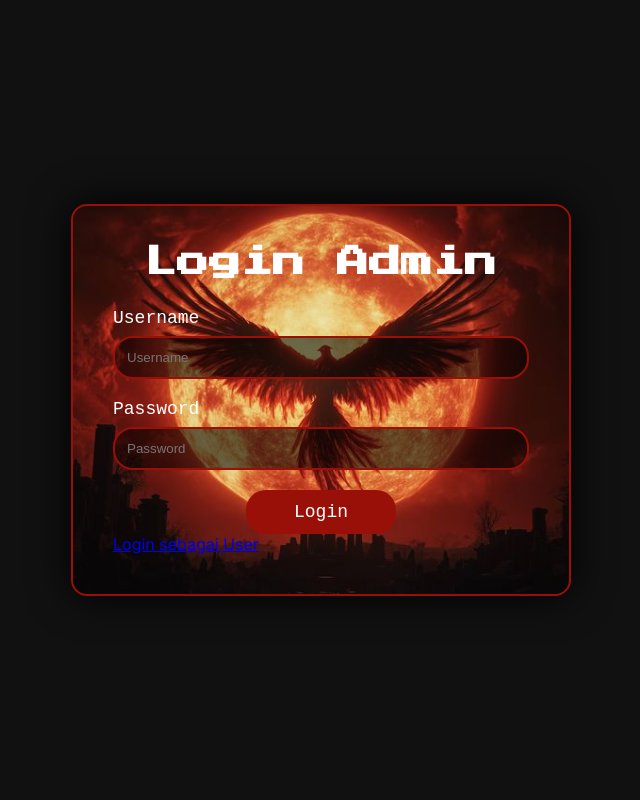
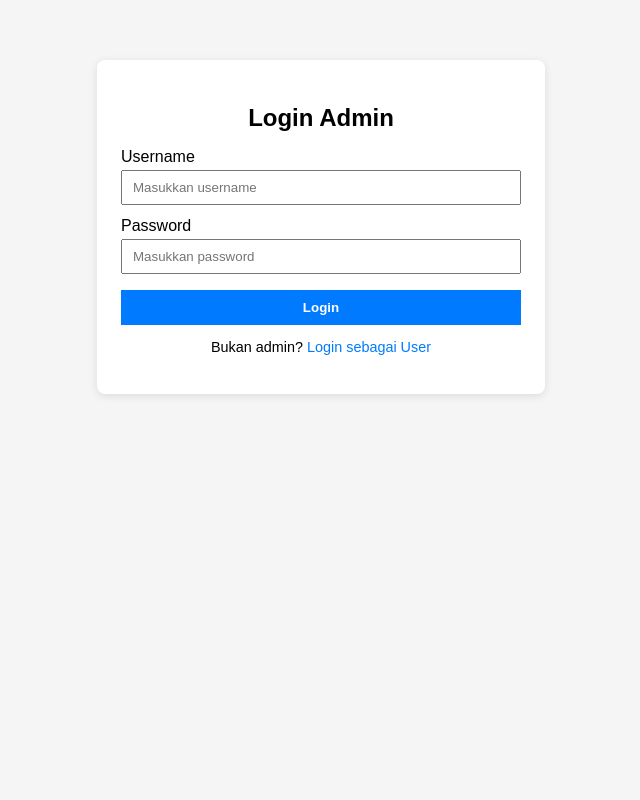
Before and after one commit to adityadoang/Rekrut-Pinik, a PHP site: page /auth/login_admin.php in a window 1280 px wide. Shown: the whole page, without its empty margins (319-959 px from the left). Run offline with PHP 8.4, Linux system fonts and the light colour scheme.

Commit message:
admin beres

```diff
--- a/auth/login_admin.php
+++ b/auth/login_admin.php
@@ -1,60 +1,161 @@
 <?php
+// auth/login_admin.php
+
 session_start();
 require_once '../config/db.php';
 
 $error = '';
 
+// Kalau sudah login sebagai admin, langsung lempar ke dashboard
+if (isset($_SESSION['user_id']) && ($_SESSION['role'] ?? '') === 'admin') {
+    header('Location: ../admin/dashboard.php');
+    exit;
+}
+
 if ($_SERVER['REQUEST_METHOD'] === 'POST') {
     $username = trim($_POST['username'] ?? '');
     $password = $_POST['password'] ?? '';
 
-    $stmt = $conn->prepare("SELECT id, username, password FROM users WHERE username = ? AND role = 'admin'");
+    if ($username === '' || $password === '') {
+        $error = 'Username dan password wajib diisi.';
+    } else {
+        // Ambil data admin berdasarkan username dan role
+        $stmt = $conn->prepare("SELECT id, username, password, role FROM users WHERE username = ? AND role = 'admin'");
         if (!$stmt) {
-        $error = "Error prepare: " . $conn->error;
+            $error = 'Terjadi kesalahan pada server: ' . $conn->error;
         } else {
             $stmt->bind_param('s', $username);
             $stmt->execute();
             $result = $stmt->get_result();
             $admin = $result->fetch_assoc();
 
-        if ($admin && password_verify($password, $admin['password'])) {
+            if ($admin) {
+                $hash = $admin['password'];
+
+                // Support 2 kondisi:
+                // 1) password di database sudah di-hash (password_hash)
+                // 2) password di database masih plain text
+                if (password_verify($password, $hash) || $password === $hash) {
+                    // Set session admin
                     $_SESSION['user_id']  = $admin['id'];
                     $_SESSION['username'] = $admin['username'];
-            $_SESSION['role']     = 'admin';
+                    $_SESSION['role']     = $admin['role']; // harus 'admin'
 
-            header("Location: ..\admin\dashboard.php");
+                    // Redirect ke dashboard admin
+                    header('Location: ../admin/dashboard.php');
                     exit;
                 } else {
                     $error = 'Username atau password salah.';
+                }
+            } else {
+                $error = 'Username atau password salah.';
+            }
+
+            $stmt->close();
         }
     }
 }
 ?>
 <!DOCTYPE html>
-<html>
+<html lang="id">
 <head>
+    <meta charset="UTF-8">
     <title>Login Admin</title>
-    <link href="https://fonts.googleapis.com/css2?family=Press+Start+2P&family=Inter:wght@300;400;600&display=swap" rel="stylesheet">
-    <link rel="stylesheet" href="../assets/login-style.css">
+    <style>
+        body {
+            font-family: Arial, sans-serif;
+            background: #f5f5f5;
+        }
+        .container {
+            max-width: 400px;
+            margin: 60px auto;
+            background: #fff;
+            padding: 24px;
+            border-radius: 8px;
+            box-shadow: 0 2px 8px rgba(0,0,0,.1);
+        }
+        h2 {
+            text-align: center;
+            margin-bottom: 16px;
+        }
+        label {
+            display: block;
+            margin-top: 12px;
+        }
+        input[type="text"],
+        input[type="password"] {
+            width: 100%;
+            padding: 8px 10px;
+            margin-top: 4px;
+            box-sizing: border-box;
+        }
+        button {
+            margin-top: 16px;
+            width: 100%;
+            padding: 10px;
+            border: none;
+            background: #007bff;
+            color: white;
+            font-weight: bold;
+            cursor: pointer;
+        }
+        button:hover {
+            background: #0056b3;
+        }
+        .error {
+            margin-top: 10px;
+            color: red;
+            font-size: 0.9rem;
+            text-align: center;
+        }
+        .link-user {
+            margin-top: 12px;
+            text-align: center;
+            font-size: 0.9rem;
+        }
+        .link-user a {
+            color: #007bff;
+            text-decoration: none;
+        }
+        .link-user a:hover {
+            text-decoration: underline;
+        }
+    </style>
 </head>
 <body>
+<div class="container">
+    <h2>Login Admin</h2>
 
-    <div class="login-wrapper">
-        <h1 class="login-title">Login Admin</h1>
     <?php if ($error): ?>
-            <p class="message" style="color:red;"><?= htmlspecialchars($error) ?></p>
+        <div class="error"><?= htmlspecialchars($error) ?></div>
     <?php endif; ?>
-        <form method="POST">
+
+    <form method="POST" action="">
         <label for="username">Username</label>
-            <input id="username" type="text" name="username" placeholder="Username" required>
+        <input
+            id="username"
+            type="text"
+            name="username"
+            placeholder="Masukkan username"
+            required
+            value="<?= htmlspecialchars($_POST['username'] ?? '') ?>"
+        >
+
         <label for="password">Password</label>
-            <input id="password" type="password" name="password" placeholder="Password" required>
+        <input
+            id="password"
+            type="password"
+            name="password"
+            placeholder="Masukkan password"
+            required
+        >
+
         <button type="submit">Login</button>
     </form>
 
-        <a href="login_user.php">Login sebagai User</a>
+    <div class="link-user">
+        <p>Bukan admin? <a href="login_user.php">Login sebagai User</a></p>
     </div>
-
-
+</div>
 </body>
 </html>
```
Also changed, not shown: admin/dashboard.php (+79 -8 lines), auth/logout.php (+27 -2 lines), debu_users.php (deleted, +0 -18 lines), includes/auth_admin.php (+11 -35 lines), set.php (deleted, +0 -14 lines). Lines whose indentation alone changed are shown as unchanged.
